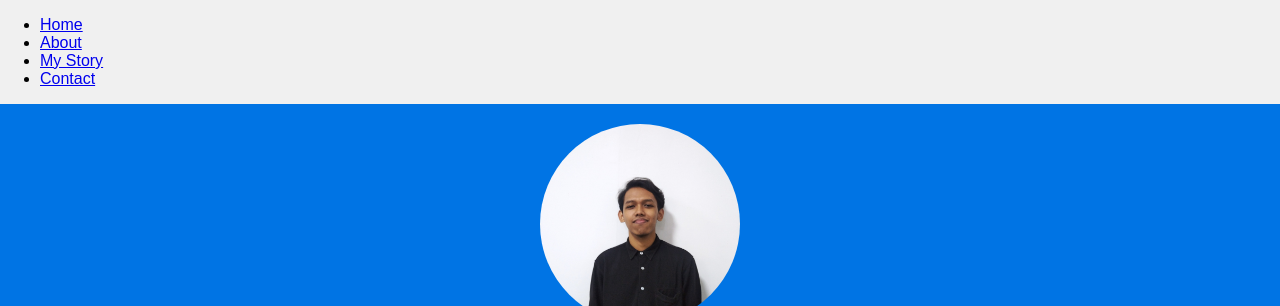
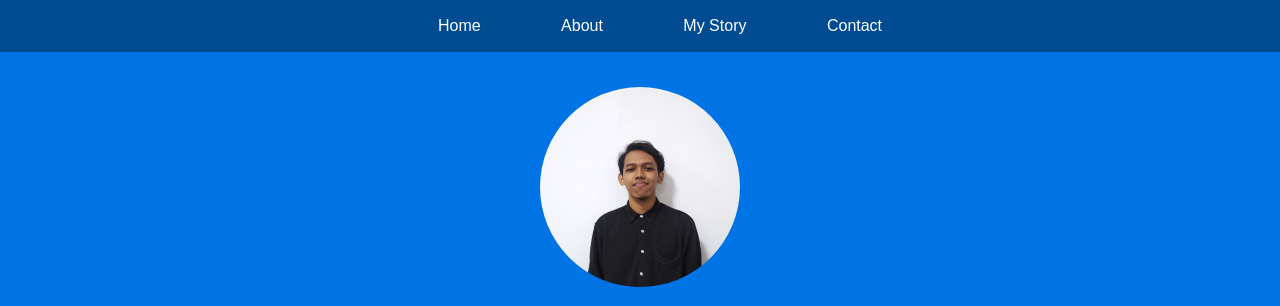
Before and after one commit to fauziwig/web-submission-for-deploy, a plain HTML site: page index.html in a window 1280 px wide. Shown: the top 306 px of the page. Drawn offline with Linux system fonts and the light colour scheme.

Commit message:
Update style.css

```diff
--- a/style.css
+++ b/style.css
@@ -19,6 +19,7 @@ header {
 
 .social-links{
     margin-top: 25px ;
+    margin-bottom: 15px;
     background-color: none;
 }
 
@@ -44,7 +45,35 @@ a img{
     /* width: 15%;
     height: 50%;
     border-radius: 100%; */
+    margin-top: 15px;
     border-radius: 100%;
   width: 200px; /* Sesuaikan dengan lebar gambar Anda */
   height: 200px; /* Sesuaikan dengan tinggi gambar Anda */
 }
+
+.taskbar {
+    background-color: #004b92;
+    color: white;
+    padding: 1px 0;
+}
+
+.taskbar ul {
+    list-style: none;
+    text-align: center;
+}
+
+.taskbar li {
+    display: inline;
+    margin: 0 20px;
+}
+
+.taskbar a {
+    text-decoration: none;
+    color: white;
+    padding: 18px;
+
+}
+
+.taskbar a:hover {
+    background-color: #0074E4; /* Warna yang akan digunakan saat dihover */
+}
```
